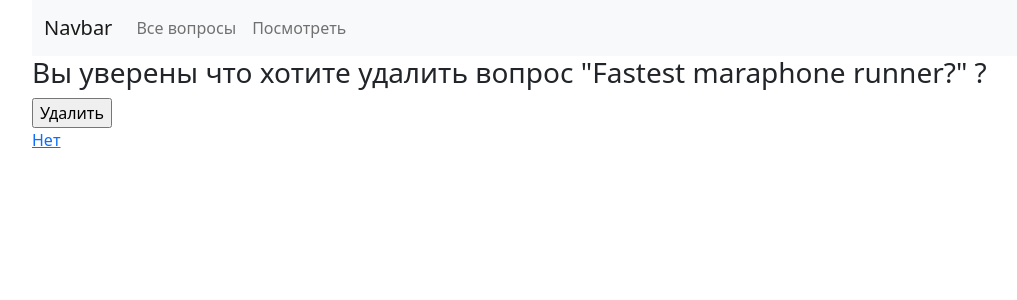
After one commit to pythonDev161221/exam_7-poll, a Django app: page /poll/1/delete/ in a window 1280 px wide. The commit adds this page. Shown: the top 300 px of the page, without its empty margins (50-1067 px from the left). Run offline with Django 4.2, Linux system fonts and the light colour scheme; data comes from the database, SQL or seed files in the repository.

Commit message:
add poll_delete_view.html and add all links to comfort to html finish CRUD for poll

```diff
--- /dev/null
+++ b/poll/webapp/templates/polls/poll_delete_view.html
@@ -0,0 +1,19 @@
+{% extends 'base.html' %}
+
+{% block nav %}
+<li class="nav-item">
+<a class="nav-link" href="{% url 'poll_list_view' %}">Все вопросы</a>
+</li>
+<li class="nav-item">
+<a class="nav-link" href="{% url 'poll_detail_view' poll.pk %}">Посмотреть</a>
+</li>
+{% endblock %}
+
+{% block content %}
+<h3>Вы уверены что хотите удалить вопрос "{{ poll.question }}" ?</h3>
+    <form action="" method="post">
+    {% csrf_token %}
+        <input type="submit" value="Удалить">
+    </form>
+    <a href="{% url 'poll_list_view' %}">Нет</a>
+{% endblock %}
--- a/poll/webapp/templates/polls/poll_list_view.html
+++ b/poll/webapp/templates/polls/poll_list_view.html
@@ -9,8 +9,9 @@
 {% block content %}
     {% for poll in polls %}
     <p>
-        <a href="{% url 'poll_detail_view' poll.pk %}">{{ poll.question }}</a>
-        <a href="{% url 'poll_update_view' poll.pk %}">Изменить</a>
+        <a href="{% url 'poll_detail_view' poll.pk %}">{{ poll.question }}</a> ***
+        <a href="{% url 'poll_update_view' poll.pk %}">Изменить</a> |
+        <a href="{% url 'poll_delete_view' poll.pk %}">Удалить</a>
     </p>
     {% endfor %}
     {% include 'partial/pagination.html' %}
--- a/poll/webapp/urls.py
+++ b/poll/webapp/urls.py
@@ -1,11 +1,13 @@
 from django.contrib import admin
 from django.urls import path
 
-from webapp.views import PollListView, PollDetailView, PollCreateView, PollUpdateView
+from webapp.views import PollListView, PollDetailView, PollCreateView, PollUpdateView, PollDeleteView
 
 urlpatterns = [
     path('', PollListView.as_view(), name='poll_list_view'),
     path('poll/<int:pk>/', PollDetailView.as_view(), name='poll_detail_view'),
     path('poll/create/', PollCreateView.as_view(), name='poll_create_view'),
     path('poll/<int:pk>/update/', PollUpdateView.as_view(), name='poll_update_view'),
+    path('poll/<int:pk>/delete/', PollDeleteView.as_view(), name='poll_delete_view'),
+
 ]
--- a/poll/webapp/views/polls.py
+++ b/poll/webapp/views/polls.py
@@ -1,7 +1,8 @@
 from django.shortcuts import render
 
 # Create your views here.
-from django.views.generic import ListView, DetailView, CreateView, UpdateView
+from django.urls import reverse_lazy
+from django.views.generic import ListView, DetailView, CreateView, UpdateView, DeleteView
 
 from webapp.forms import PollForm
 from webapp.models import Poll
@@ -34,3 +35,9 @@ class PollUpdateView(UpdateView):
     model = Poll
     form_class = PollForm
     template_name = 'polls/poll_update_view.html'
+
+
+class PollDeleteView(DeleteView):
+    model = Poll
+    template_name = 'polls/poll_delete_view.html'
+    success_url = reverse_lazy('poll_list_view')
```
Also changed, not shown: poll/webapp/templates/polls/poll_detail_view.html (+12 -0 lines), poll/webapp/templates/polls/poll_update_view.html (+9 -0 lines).
